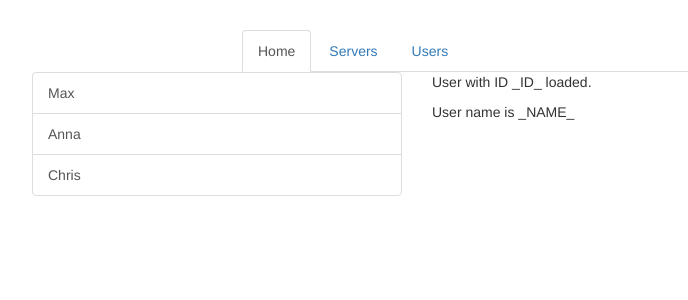
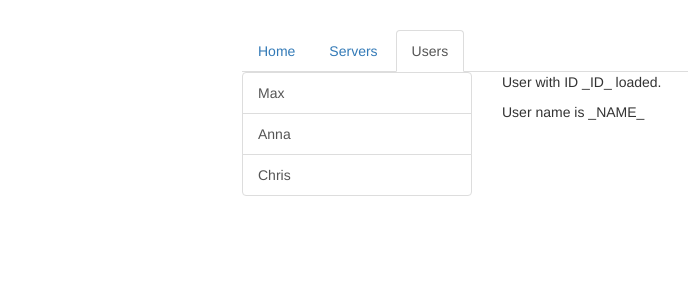
Before and after one commit to fagot013/udemy-angular, an Angular app in the folder routing-start/: page /users in a window 1280 px wide. Shown: the top 300 px of the page, without its empty margins (23-711 px from the left). Built offline with nearby package versions, Linux system fonts and the light colour scheme.

Commit message:
routing: navigate programmatically

```diff
--- a/routing-start/src/app/app.component.html
+++ b/routing-start/src/app/app.component.html
@@ -2,13 +2,17 @@
   <div class="row">
     <div class="col-xs-12 col-sm-10 col-md-8 col-sm-offset-1 col-md-offset-2">
       <ul class="nav nav-tabs">
-        <li role="presentation" class="active"><a routerLink="/">Home</a></li>
-        <li role="presentation"><a routerLink="/servers">Servers</a></li>
-        <li role="presentation"><a [routerLink] = "['/users']">Users</a></li>
+        <li role="presentation" routerLinkActive="active" [routerLinkActiveOptions]="{exact:true}">
+          <a routerLink="/">Home</a>
+        </li>
+        <li role="presentation" routerLinkActive="active"><a routerLink="servers">Servers</a></li>
+        <li role="presentation" routerLinkActive="active"><a [routerLink] = "['users']">Users</a></li>
       </ul>
     </div>
   </div>
   <div class="row">
-    <router-outlet></router-outlet>
+    <div class="col-xs-12 col-sm-10 col-md-8 col-sm-offset-1 col-md-offset-2">
+      <router-outlet></router-outlet>
+    </div>
   </div>
 </div>
--- a/routing-start/src/app/home/home.component.html
+++ b/routing-start/src/app/home/home.component.html
@@ -1,2 +1,5 @@
 <h4>Welcome to Server Manager 4.0</h4>
 <p>Manage your Servers and Users.</p>
+<button class="btn btn-primary"
+        (click)="loadServers()"
+>Load Servers</button>
--- a/routing-start/src/app/home/home.component.ts
+++ b/routing-start/src/app/home/home.component.ts
@@ -1,4 +1,5 @@
 import { Component, OnInit } from '@angular/core';
+import { Router } from '@angular/router';
 
 @Component({
   selector: 'app-home',
@@ -7,9 +8,13 @@ import { Component, OnInit } from '@angular/core';
 })
 export class HomeComponent implements OnInit {
 
-  constructor() { }
+  constructor(private router: Router) { }
 
   ngOnInit() {
   }
 
+  loadServers() {
+    this.router.navigate(['/servers']);
+  }
+
 }
```
